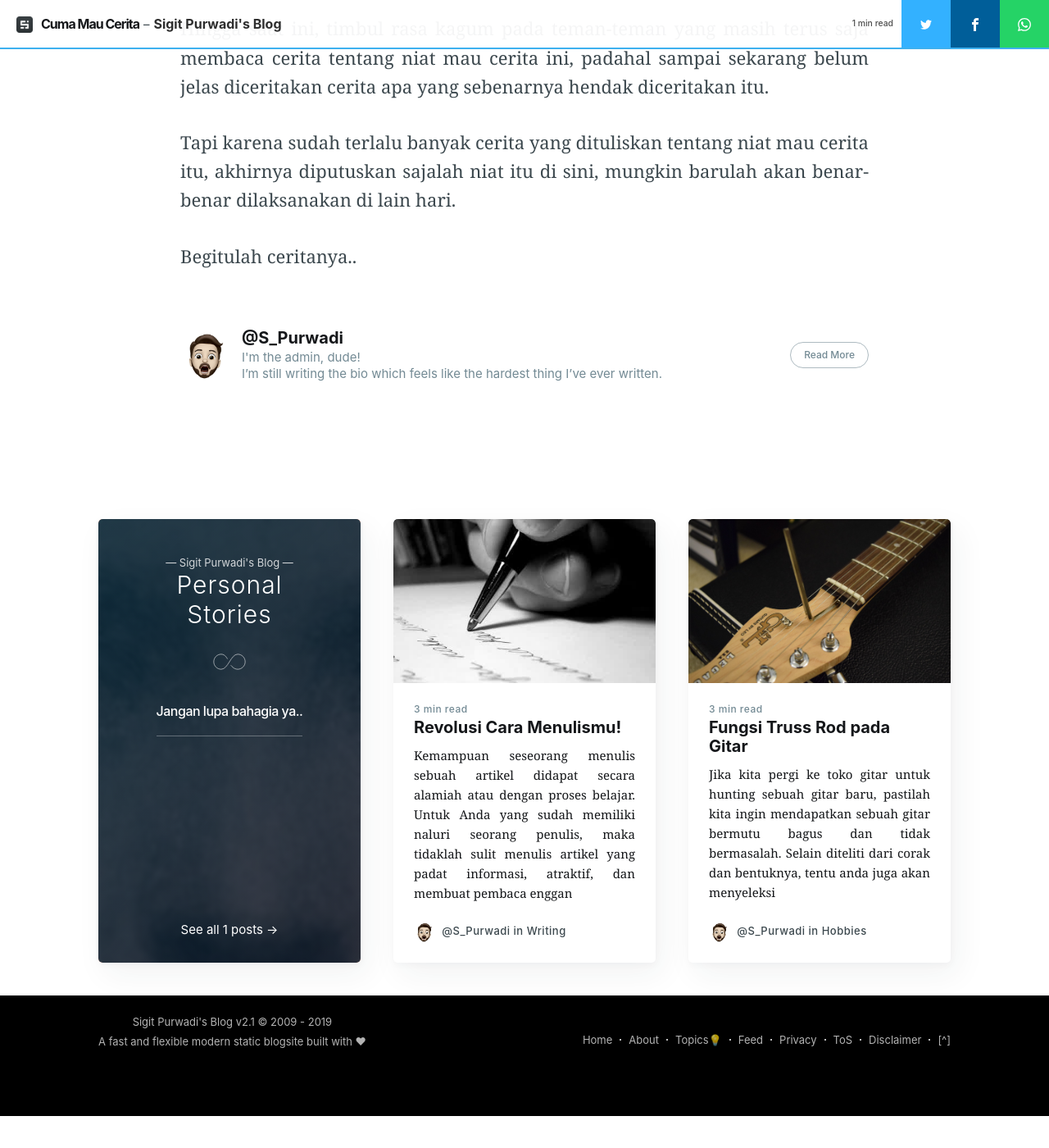
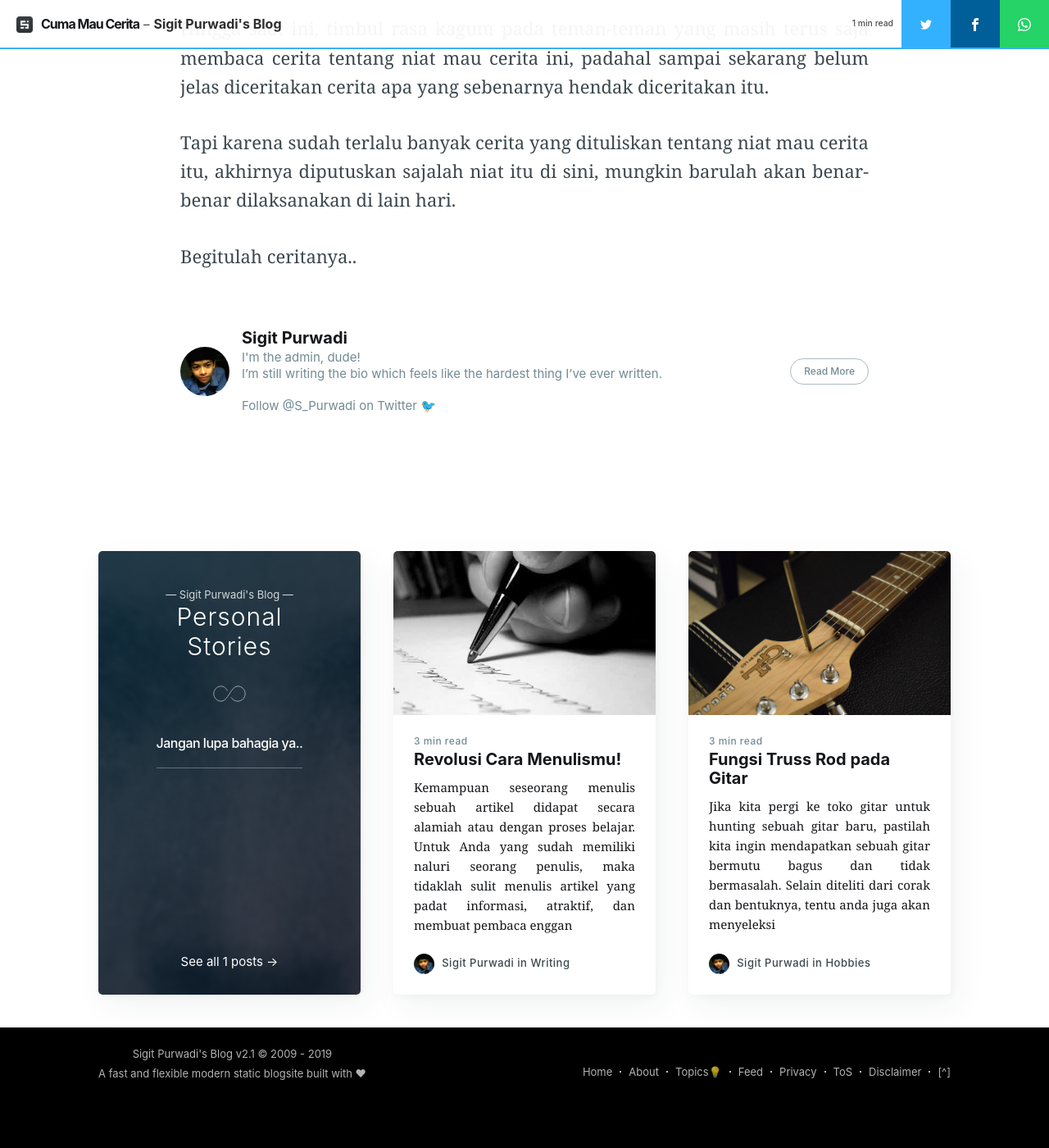
Before and after one commit to spurwadi2/v2, a Jekyll site: the page built from _posts/2015-09-11-cuma-mau-cerita.md, in a window 1280 px wide and 1400 px high, scrolled down 2430 px. Shown: the whole window at 82% size. Built offline with Jekyll 4.4.1, drawn with Linux system fonts in a browser that asks for light colours; nearby versions of some CDN libraries; comment, search, counter and statistics services are not loaded; before the commit the page ends 3791 px from its top, so only the background shows below that.

Commit message:
Edit author name, location, avatar & cover img

```diff
--- a/_data/authors.yml
+++ b/_data/authors.yml
@@ -12,14 +12,14 @@
   cover: assets/images/artcytech.jpg
 sigit:
   username: sigit
-  name: '&#64;S_Purwadi'
+  name: 'Sigit Purwadi'
   location: Yogyakarta, ID
   url_full: https://sigit.purwadi.web.id
   url: sigit.purwadi.web.id
-  bio: I'm the admin, dude!<br/>I’m still writing the bio which feels like the hardest thing I’ve ever written.
-  picture: assets/images/sigit.jpeg
+  bio: I'm the admin, dude!<br/> I’m still writing the bio which feels like the hardest thing I’ve ever written.<br/><br/> Follow @S_Purwadi on Twitter 🐦
+  picture: assets/images/sigit.gif
   facebook: SigitOfficial
   twitter: S_Purwadi
   instagram: S_Purwadi
   linkedin: SPurwadi
-  cover: assets/images/sigit-cover.png
+  cover: assets/images/dark-space.png
```
Also changed, not shown: assets/images/sigit-ava.jpeg (renamed from assets/images/sigit.jpeg), assets/images/sigit.gif (added), 1 other file.
